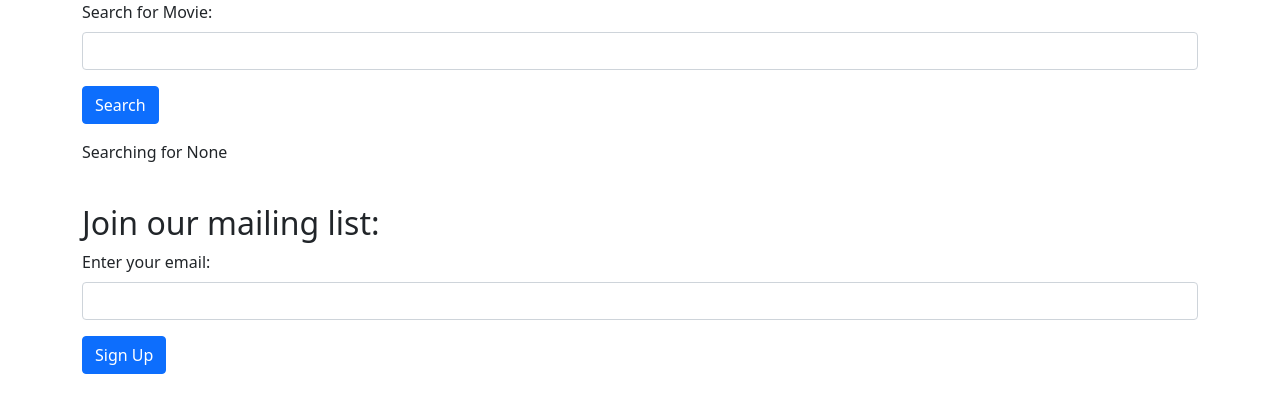
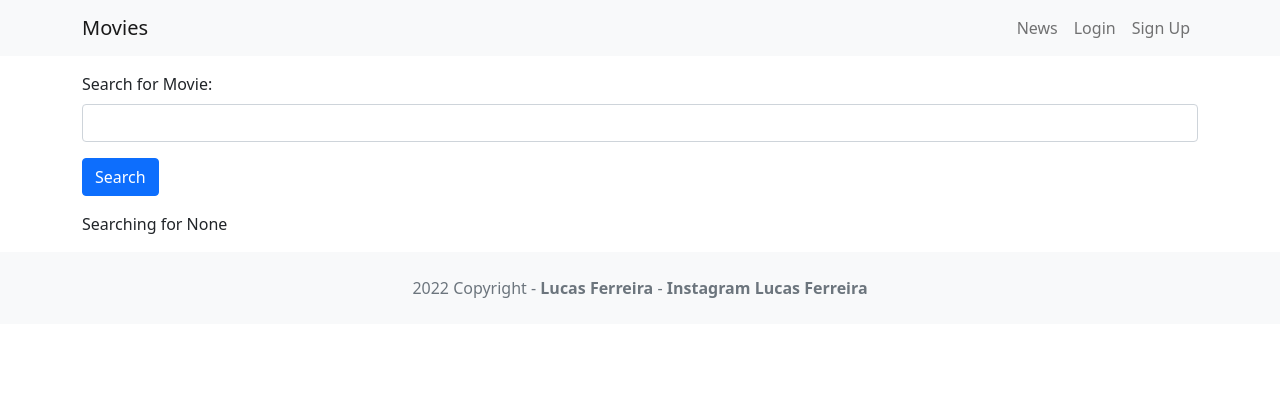
Before and after one commit to llucasft/moviereviews, a Django app: page / in a window 1280 px wide. Shown: the top 413 px of the page. Run offline with Django 4.2, Linux system fonts and the light colour scheme; data that the repository does not hold is empty.

Commit message:
Criação do html base do site

```diff
--- a/movie/models.py
+++ b/movie/models.py
@@ -5,3 +5,7 @@
     description = models.CharField(max_length=250)
     image = models.ImageField(upload_to='movie/images/')
     url = models.URLField(blank=True)
+
+
+    def __str__(self):
+        return self.title
--- a/movie/templates/home.html
+++ b/movie/templates/home.html
@@ -1,7 +1,5 @@
-<head>
-    <link href="https://cdn.jsdelivr.net/npm/bootstrap@5.1.3/dist/css/bootstrap.min.css" rel="stylesheet" integrity="sha384-1BmE4kWBq78iYhFldvKuhfTAU6auU8tT94WrHftjDbrCEXSU1oBoqyl2QvZ6jIW3" crossorigin="anonymous">
-</head>
-<div class="container">
+{% extends 'base.html' %}
+{% block content %}
 <form action="">
     <div class="mb-3">
         <label for="searchMovie" class="form-label">
@@ -30,16 +28,4 @@
         </div>
         {% endfor %}
     </div>
-      <br />
-      <br />
-      <h2>Join our mailing list:</h2>
-      <form action="{% url 'signup' %}">
-          <div class="mb-3">
-              <label for="email" class="form-label">
-                  Enter your email:
-              </label>
-              <input type="email" class="form-control" name="email"/>
-          </div>
-          <button type="submit" class="btn btn-primary">Sign Up</button>
-      </form>
-</div>
+{% endblock content %}
--- a/moviereviews/settings.py
+++ b/moviereviews/settings.py
@@ -57,7 +57,7 @@
 TEMPLATES = [
     {
         'BACKEND': 'django.template.backends.django.DjangoTemplates',
-        'DIRS': [],
+        'DIRS': [os.path.join(BASE_DIR, 'moviereviews/templates')],
         'APP_DIRS': True,
         'OPTIONS': {
             'context_processors': [
--- /dev/null
+++ b/moviereviews/templates/base.html
@@ -0,0 +1,38 @@
+<head>
+    <link href="https://cdn.jsdelivr.net/npm/bootstrap@5.1.3/dist/css/bootstrap.min.css" rel="stylesheet" integrity="sha384-1BmE4kWBq78iYhFldvKuhfTAU6auU8tT94WrHftjDbrCEXSU1oBoqyl2QvZ6jIW3" crossorigin="anonymous">
+    <script src="https://cdn.jsdelivr.net/npm/bootstrap@5.1.1/dist/js/bootstrap.bundle.min.js"
+    crossorigin="anonymous"></script>
+    <meta name="viewport" content="width=device-width, initial-scale=1"/>
+</head>
+
+<nav class="navbar navbar-expand-lg navbar-light bg-light mb-3">
+    <div class="container">
+      <a class="navbar-brand" href="{% url 'home' %}">Movies</a>
+      <button class="navbar-toggler" type="button" data-bs-toggle="collapse" data-bs-target="#navbarNavAltMarkup" aria-controls="navbarNavAltMarkup" aria-expanded="false" aria-label="Toggle navigation">
+        <span class="navbar-toggler-icon"></span>
+      </button>
+      <div class="collapse navbar-collapse" id="navbarNavAltMarkup">
+        <div class="navbar-nav ms-auto">
+            <a class="nav-link" href="{% url 'news' %}">News</a>
+            <a class="nav-link" href="#">Login</a>
+            <a class="nav-link" href="#">Sign Up</a>
+        </div>
+      </div>
+    </div>
+  </nav>
+  <div class="container">
+      {% block content %}
+      {% endblock content %}
+  </div>
+
+  <footer class="text-center text-lg-start bg-light text-muted mt-4">
+      <div class="text-center p-4">
+          2022 Copyright -
+          <a class="text-reset fw-bold text-decoration-none" target="_blank" href="https://github.com/llucasft">
+              Lucas Ferreira
+          </a> -
+          <a class="text-reset fw-bold text-decoration-none" target="_blank" href="https://instagram.com/llucasft">
+              Instagram Lucas Ferreira
+          </a>
+      </div>
+  </footer>
--- a/news/models.py
+++ b/news/models.py
@@ -6,3 +6,7 @@
     headline = models.CharField(max_length=200)
     body = models.TextField()
     date = models.DateField()
+
+
+    def __str__(self):
+        return self.headline
```
Also changed, not shown: news/templates/news.html (+9 -8 lines). Lines whose indentation alone changed are shown as unchanged.
